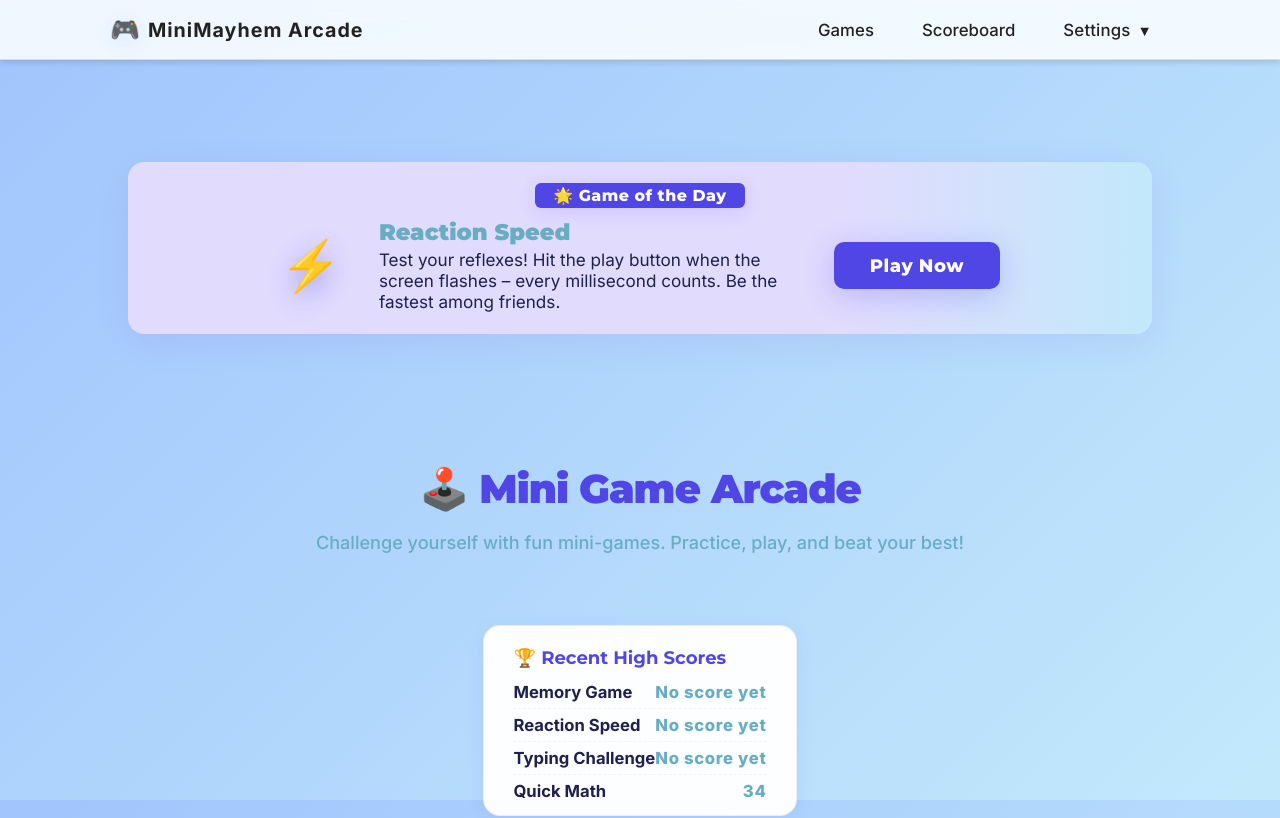
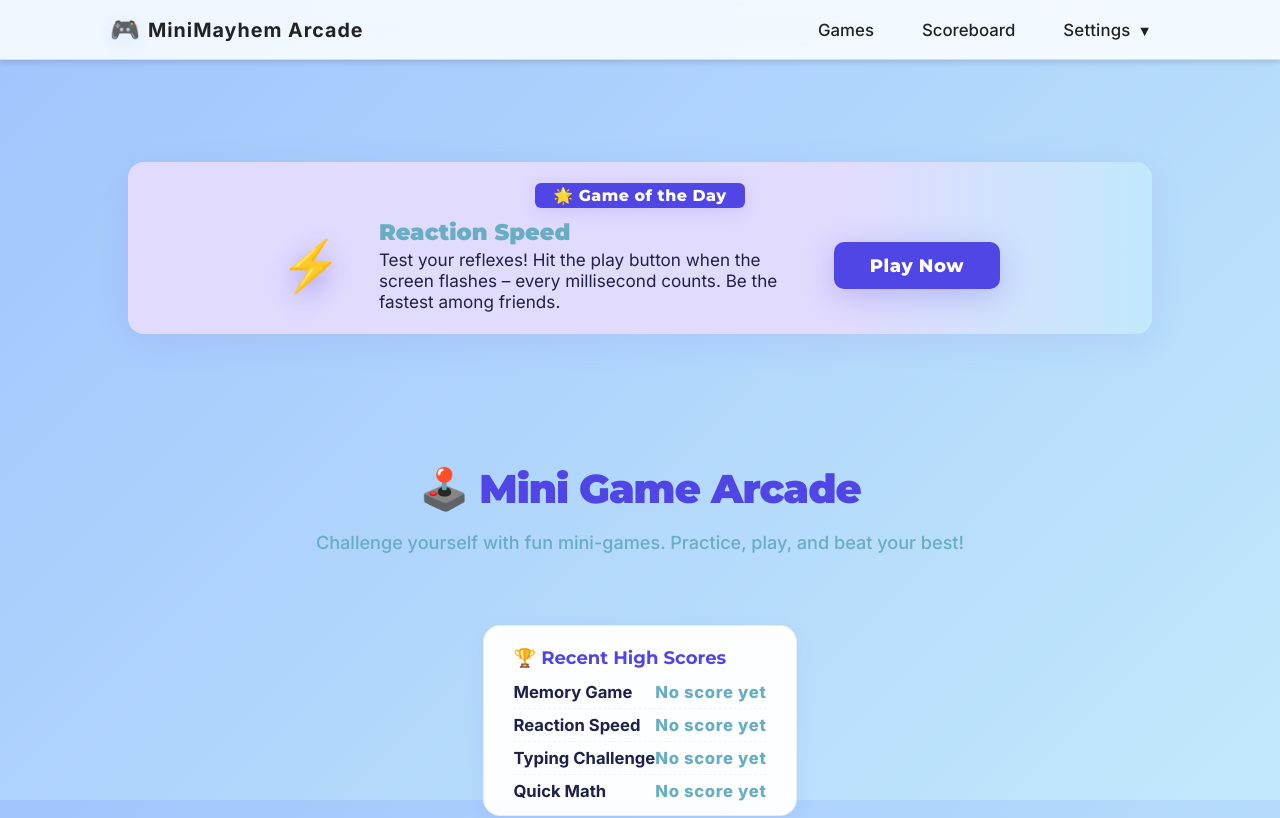
Before and after one commit to Workflow-Manager-admin/minimayhem-arcade-27968-677199a1, a React (Create React App) app in the folder mini_mayhem_arcade/: page /games in a window 1280 px wide. Shown: the top 818 px of the page. Built offline with nearby package versions, Linux system fonts and the light colour scheme; the HTML template or start-up script is replaced by a standard one.

Commit message:
Auto-commit: Changes as of 2025-06-04T04:19:33.574582+00:00

```diff
--- a/mini_mayhem_arcade/src/GamesPage.js
+++ b/mini_mayhem_arcade/src/GamesPage.js
@@ -45,7 +45,8 @@ const GAMES = [
     icon: "➗",
     tagline: "Rapid math questions. Think and answer before time runs out!",
     tag: "Math",
-    color: "#48C78E"
+    color: "#48C78E",
+    playPath: "/games/quick-math"
   },
   {
     name: "Random Fun",
@@ -143,12 +144,31 @@ function getLocalHighScores() {
     typingDisplay = "No score yet";
   }
 
+  // Quick Math score from localStorage (key: quickMathScore)
+  let quickMathScore = null;
+  if (typeof window !== "undefined") {
+    try {
+      const raw = window.localStorage.getItem("quickMathScore");
+      if (raw !== null && !isNaN(parseInt(raw, 10))) {
+        quickMathScore = parseInt(raw, 10);
+      }
+    } catch (e) {
+      // ignore/invalid
+    }
+  }
+  let quickMathDisplay;
+  if (typeof quickMathScore === "number" && !isNaN(quickMathScore)) {
+    quickMathDisplay = quickMathScore;
+  } else {
+    quickMathDisplay = "No score yet";
+  }
+
   // Other games remain placeholder for now
   return [
     { game: "Memory Game", score: memoryDisplay },
     { game: "Reaction Speed", score: reactionDisplay },
     { game: "Typing Challenge", score: typingDisplay },
-    { game: "Quick Math", score: 34 }
+    { game: "Quick Math", score: quickMathDisplay }
   ];
 }
 
```
Also changed, not shown: 2 other files (tests, documents, lock files or other folders).
